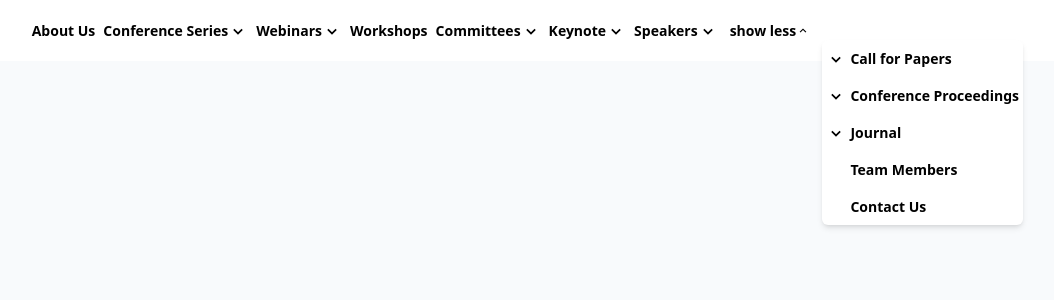
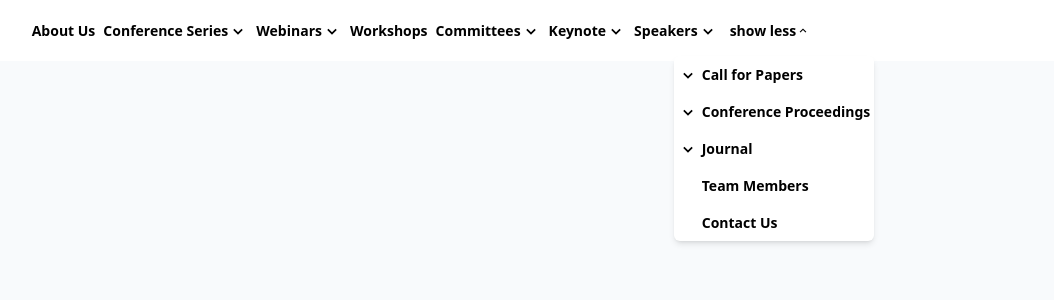
Before and after one commit to redwan100/custom_navbar, a React (Vite) app: page / in a window 1280 px wide. Both pictures are taken after a click on the button "show more". Shown: the top 300 px of the page, without its empty margins (217-1271 px from the left). Built offline with nearby package versions, Linux system fonts and the light colour scheme.

Commit message:
solve issue

```diff
--- a/src/components/NavDropDownMenu.jsx
+++ b/src/components/NavDropDownMenu.jsx
@@ -7,7 +7,7 @@ import {
 
 const NavDropDownMenu = ({ navMenus, toggleFunc, toggle, dropDownItems }) => {
   return (
-    <div className="bg-white p-3">
+    <div className="bg-white p-3 w-full fixed left-0 top-0">
       <div className="flex flex-wrap items-center justify-center w-full relative container mx-auto text-[14px] font-semibold">
         {navMenus.map((item) => (
           <div key={item.label}>
@@ -68,6 +68,7 @@ const NavDropDownMenu = ({ navMenus, toggleFunc, toggle, dropDownItems }) => {
             {/*  navbar  */}
           </div>
         ))}
+        <div className="relative">
           <button
             onClick={toggleFunc}
             className="py-1 px-2 text-[14px] font-semibold min-w-max hover:text-[#013773] hover:bg-[#013773]/10 transition"
@@ -83,12 +84,10 @@ const NavDropDownMenu = ({ navMenus, toggleFunc, toggle, dropDownItems }) => {
               </div>
             )}
           </button>
-      </div>
 
           {/* show more dropdown menu--------------- */}
-
           {!toggle ? (
-        <div className="absolute right-10 top-10 bg-white shadow-md  rounded-md min-w-max text-[14px] font-semibold ">
+            <div className="absolute -right-14 top-10 bg-white shadow-md  rounded-md min-w-max text-[14px] font-semibold ">
               {dropDownItems.map((item) => (
                 <div key={item.label}>
                   {/*  navbar  */}
@@ -108,7 +107,10 @@ const NavDropDownMenu = ({ navMenus, toggleFunc, toggle, dropDownItems }) => {
                       <div className="absolute left-[-12.5rem] top-0 w-full bg-white z-10 hidden  group-hover:block min-w-max">
                         <ul className="list-none ">
                           {item.child.map((child) => (
-                        <li key={child.label} className="relative group/child ">
+                            <li
+                              key={child.label}
+                              className="relative group/child "
+                            >
                               <a
                                 href={child.path}
                                 className=" text-sm text-gray-700 hover:text-[#013773] cursor-pointer flex items-center justify-between gap-1 py-2 px-1 hover:bg-[#013773]/10 transition"
@@ -148,6 +150,9 @@ const NavDropDownMenu = ({ navMenus, toggleFunc, toggle, dropDownItems }) => {
               ))}
             </div>
           ) : null}
+          {/* show more dropdown menu--------------- */}
+        </div>
+      </div>
     </div>
   );
 };
```
Lines whose indentation alone changed are shown as unchanged.
